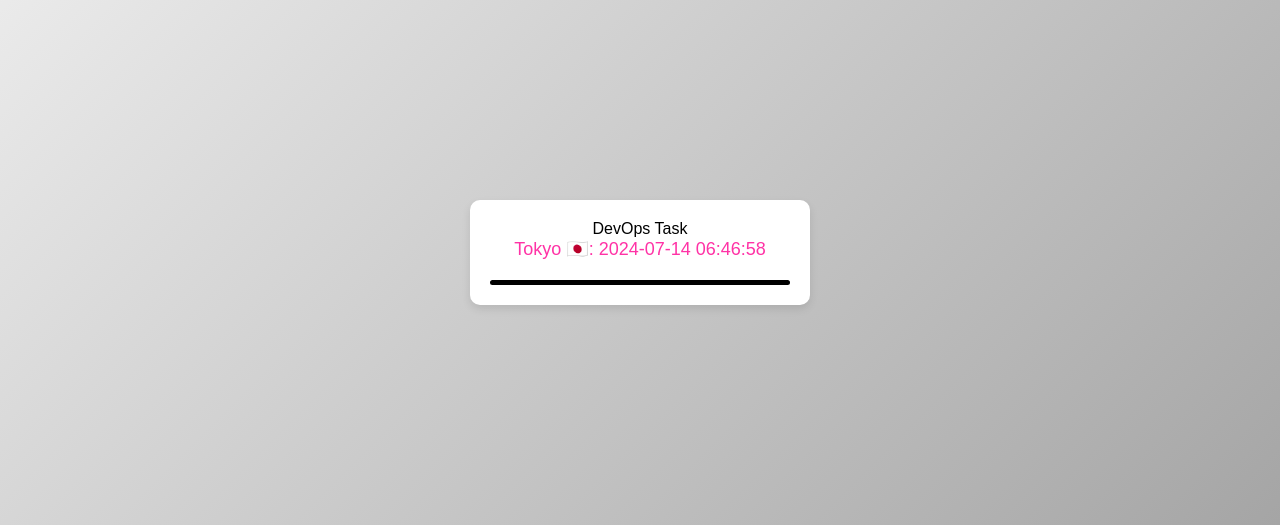
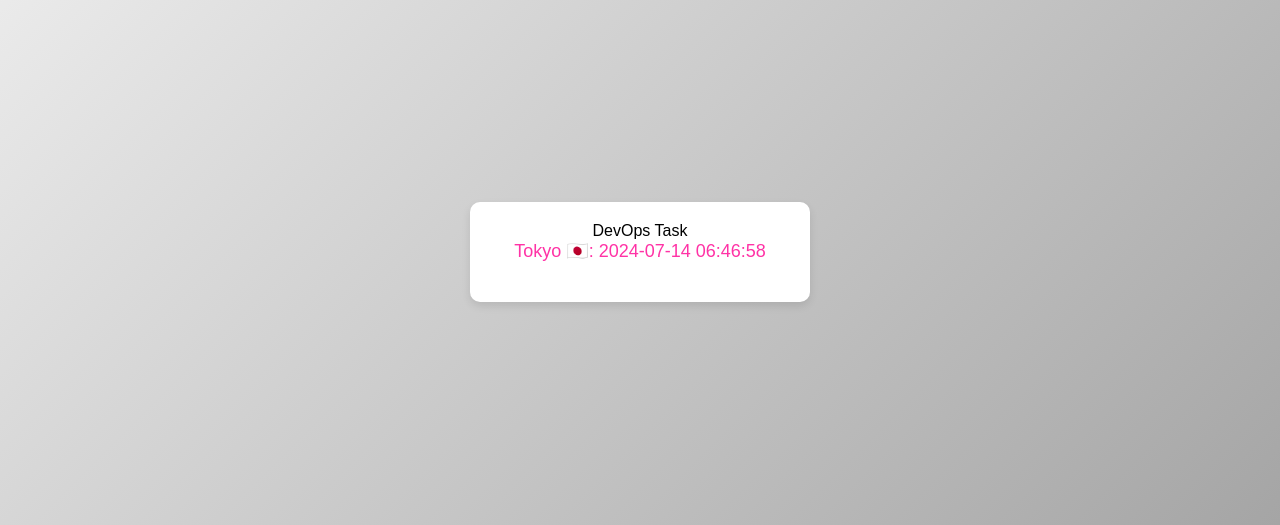
Before and after one commit to George-Hampson/heroku_task, a Flask app: page / in a window 1280 px wide; the page is wider, and only the part inside the window is pictured. Shown: the part 148-673 px from the top of that part. Run offline with Flask 2, Linux system fonts and the light colour scheme.

Commit message:
Time auto update crash fix

```diff
--- a/app/templates/index.html
+++ b/app/templates/index.html
@@ -48,34 +48,6 @@
             position: relative;
             margin-bottom: 20px;
         }
-        .progress-bar {
-            width: 100%;
-            height: 5px;
-            background-color: #ddd;
-            border-radius: 3px;
-            overflow: hidden;
-            margin-top: 10px;
-        }
-        .progress-bar-inner {
-            height: 100%;
-            background-color: black;
-            width: 0;
-        }
-        .snake {
-            position: absolute;
-            width: 20px;
-            height: 20px;
-            background: red;
-            border-radius: 50%;
-            animation: moveSnake 5s infinite;
-        }
-        @keyframes moveSnake {
-            0% { transform: translate(0, 0); }
-            25% { transform: translate(80vw, 0); }
-            50% { transform: translate(80vw, 80vh); }
-            75% { transform: translate(0, 80vh); }
-            100% { transform: translate(0, 0); }
-        }
     </style>
 </head>
 <body>
@@ -87,11 +59,7 @@
             <!-- Empty line -->
         </div>
         <div class="datetime" id="datetime"></div>
-        <div class="progress-bar">
-            <div class="progress-bar-inner" id="progress-bar-inner"></div>
-        </div>
     </div>
-    <div class="snake" id="snake"></div>
 
     <script>
         const timezones = [
@@ -125,20 +93,8 @@
             setTimeout(cycleTimezones, 6000); // Change every 6 seconds
         }
 
-        function startLoadingBar() {
-            const progressBarInner = document.getElementById('progress-bar-inner');
-            progressBarInner.style.transition = 'width 6s linear';
-            progressBarInner.style.width = '100%';
-            setTimeout(() => {
-                progressBarInner.style.transition = 'none';
-                progressBarInner.style.width = '0';
-                startLoadingBar();
-            }, 6000);
-        }
-
         // Initial call to start the cycle
         cycleTimezones();
-        startLoadingBar();
         // Update the time every second
         setInterval(updateClock, 1000);
     </script>
```
